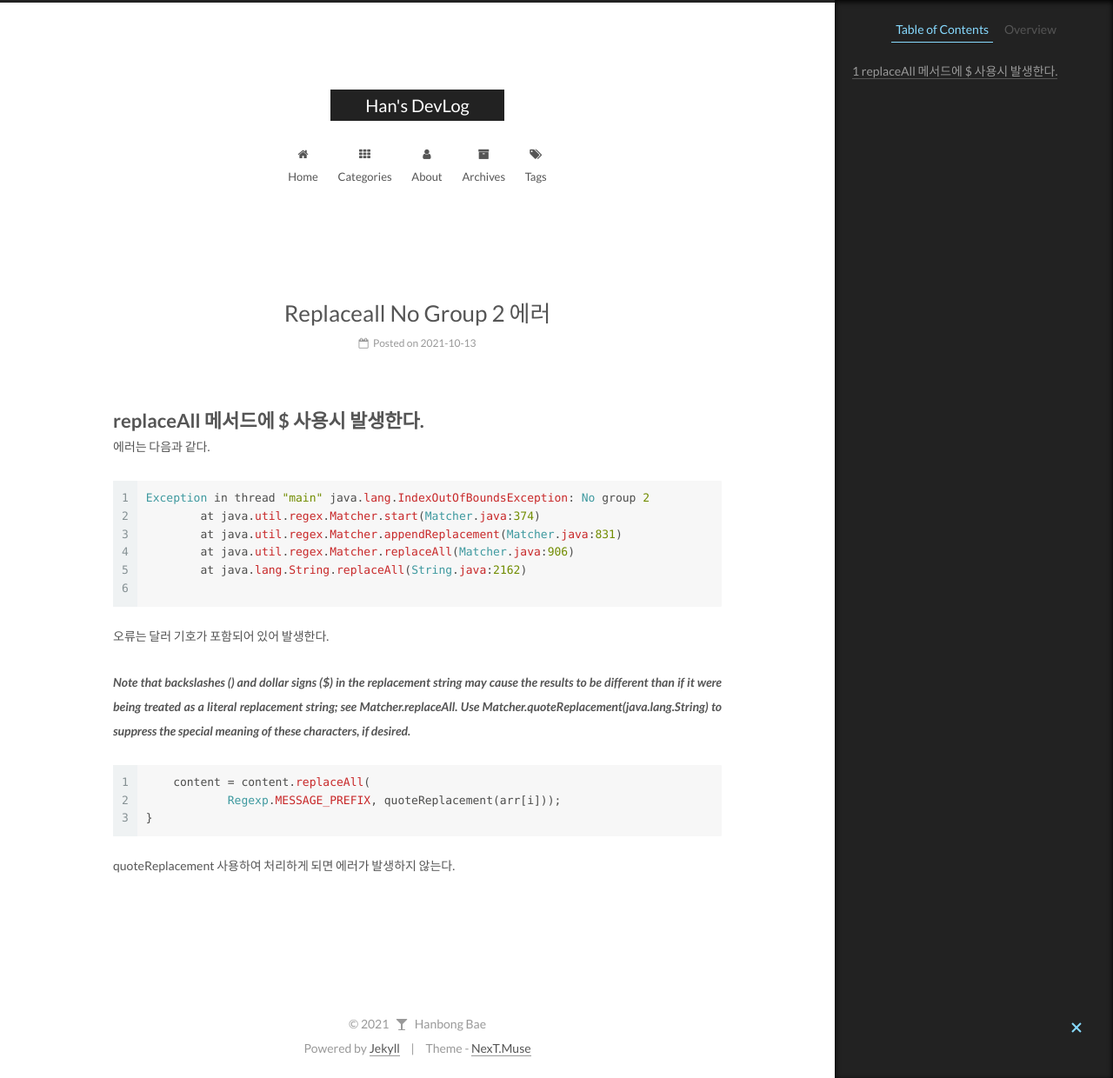
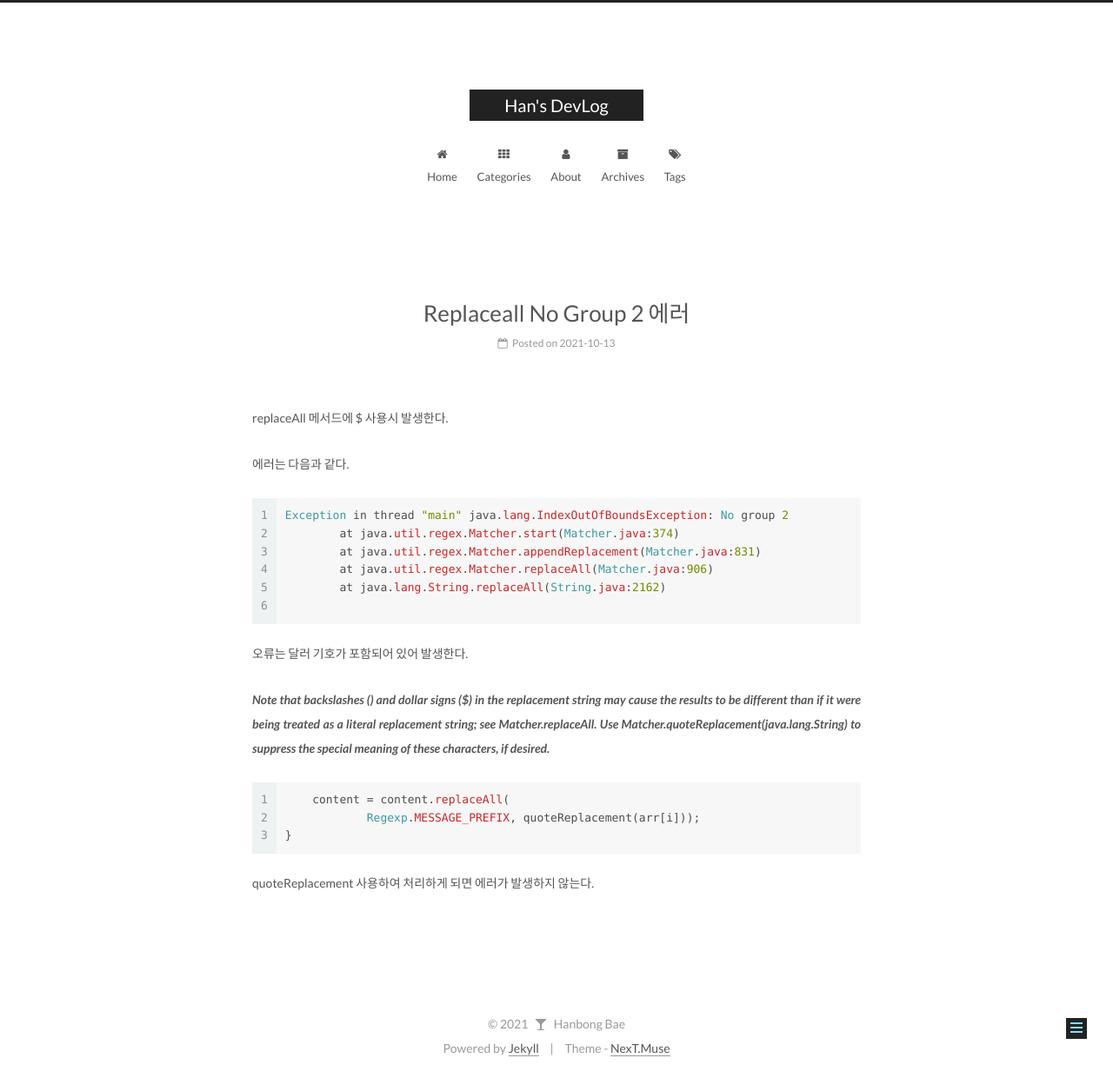
Before and after one commit to hanbong5938/hanbong5938.github.io, a Jekyll site: the page built from _posts/java/2021-10-13-replaceAll-No-group-2-에러.md, in a window 1280 px wide and 1240 px high. Shown: the whole window at 87% size. Built offline with Jekyll 4.4.1, drawn with Linux system fonts in a browser that asks for light colours.

Commit message:
Update 2021-10-13-replaceAll-No-group-2-에러.md

````diff
--- a/_posts/java/2021-10-13-replaceAll-No-group-2-에러.md
+++ b/_posts/java/2021-10-13-replaceAll-No-group-2-에러.md
@@ -1,5 +1,4 @@
-# replaceAll 메서드에 $ 사용시 발생한다.
-
+replaceAll 메서드에 $ 사용시 발생한다.
 
 에러는 다음과 같다.
 ```java
````
